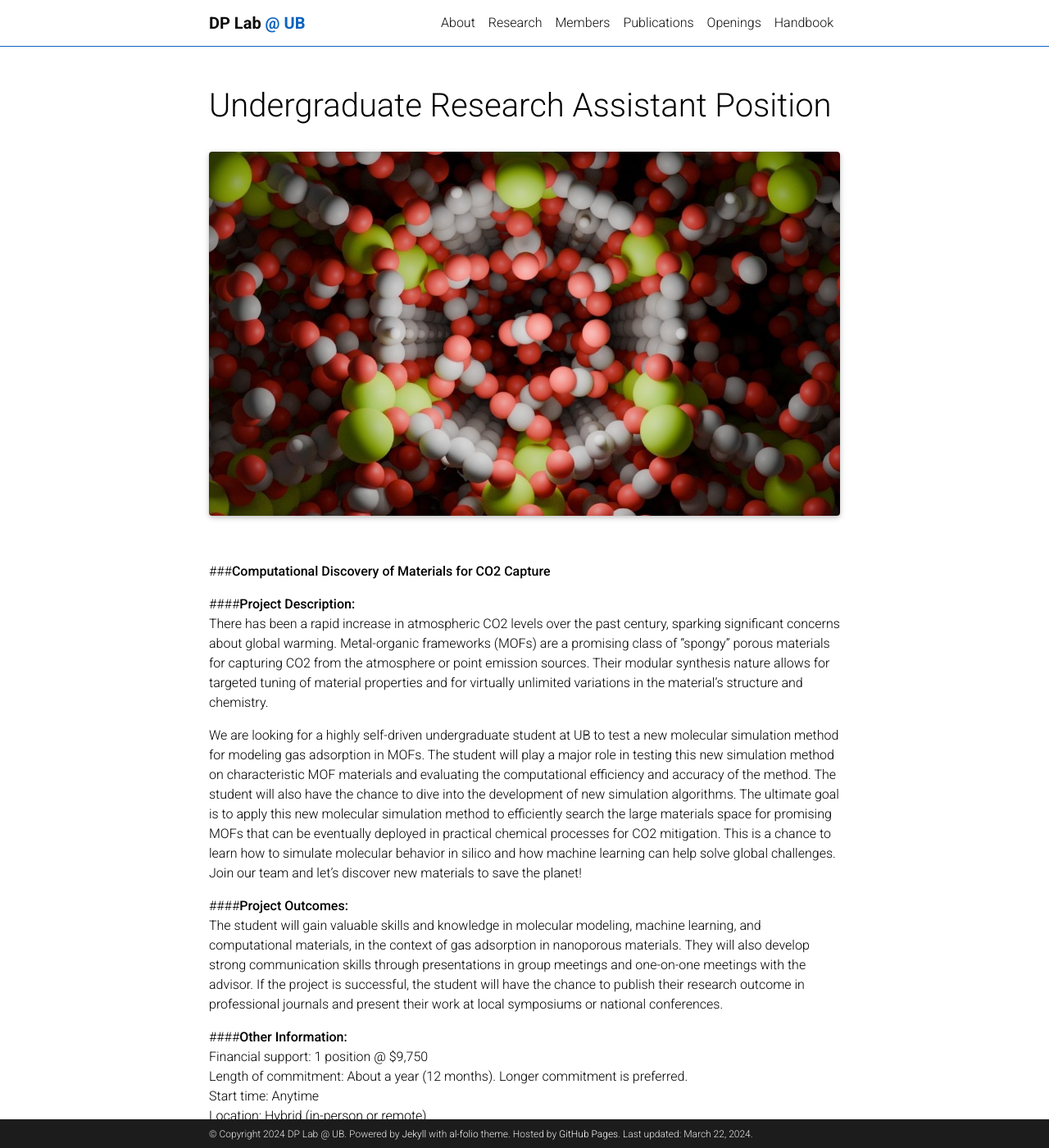
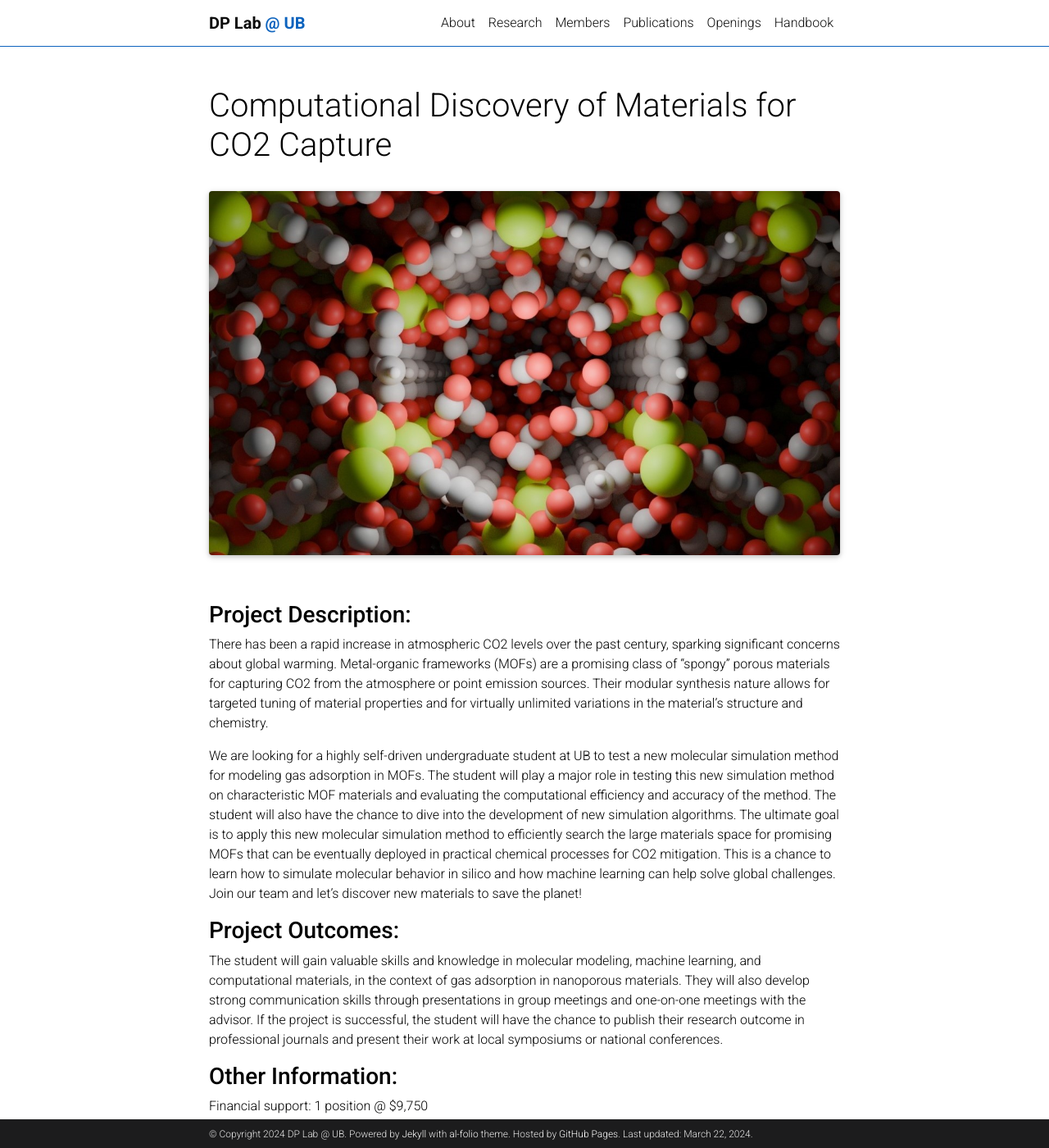
Before and after one commit to ShiResearchGroup/shiresearchgroup.github.io, a Jekyll site: the page built from _pages/project_1.md, in a window 1280 px wide and 1400 px high. Shown: the whole window at 82% size. Built offline with Jekyll 4.4.1, drawn with Linux system fonts in a browser that asks for light colours; full-size pictures stand in for the smaller copies a plugin makes; comment, search, counter and statistics services are not loaded; a style sheet for code colours, icons or effects is not loaded; some of the changed lines change nothing that is shown.

Commit message:
Update project_1.md

```diff
--- a/_pages/project_1.md
+++ b/_pages/project_1.md
@@ -1,7 +1,7 @@
 ---
 layout: page
 permalink: /openings/project1
-title: Undergraduate Research Assistant Position
+title: Computational Discovery of Materials for CO2 Capture
 description:
 nav: false
 nav_order: 4
@@ -13,17 +13,15 @@ nav_order: 4
 </div>
 <br>
 
-###**Computational Discovery of Materials for CO2 Capture**<br>
-
-####**Project Description:**<br>
+### **Project Description:**<br>
 There has been a rapid increase in atmospheric CO2 levels over the past century, sparking significant concerns about global warming. Metal-organic frameworks (MOFs) are a promising class of "spongy" porous materials for capturing CO2 from the atmosphere or point emission sources. Their modular synthesis nature allows for targeted tuning of material properties and for virtually unlimited variations in the material's structure and chemistry. <br>
 
 We are looking for a highly self-driven undergraduate student at UB to test a new molecular simulation method for modeling gas adsorption in MOFs. The student will play a major role in testing this new simulation method on characteristic MOF materials and evaluating the computational efficiency and accuracy of the method. The student will also have the chance to dive into the development of new simulation algorithms. The ultimate goal is to apply this new molecular simulation method to efficiently search the large materials space for promising MOFs that can be eventually deployed in practical chemical processes for CO2 mitigation. This is a chance to learn how to simulate molecular behavior in silico and how machine learning can help solve global challenges. Join our team and let's discover new materials to save the planet! <br>
 
-####**Project Outcomes:** <br>
+### **Project Outcomes:** <br>
 The student will gain valuable skills and knowledge in molecular modeling, machine learning, and computational materials, in the context of gas adsorption in nanoporous materials. They will also develop strong communication skills through presentations in group meetings and one-on-one meetings with the advisor. If the project is successful, the student will have the chance to publish their research outcome in professional journals and present their work at local symposiums or national conferences. <br>
 
-####**Other Information:** <br>
+### **Other Information:** <br>
 Financial support: 1 position @ $9,750 <br>
 Length of commitment: About a year (12 months). Longer commitment is preferred.<br>
 Start time: Anytime <br>
```
